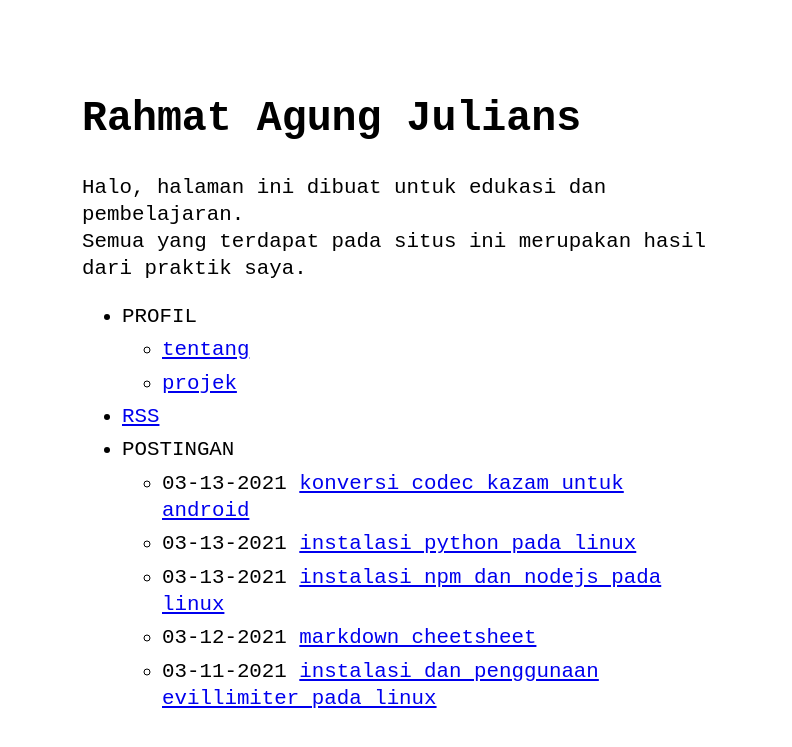
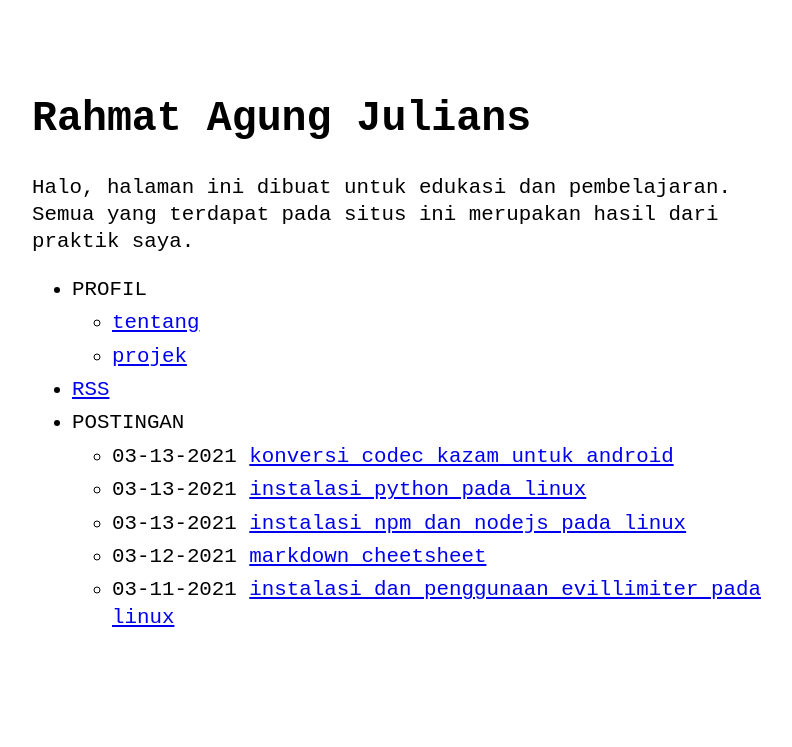
Before and after one commit to rahmatagungj/ruby-blog, a Jekyll site: the page built from index.md, in a window 1280 px wide. Shown: the top 747 px of the page, without its empty margins (238-1030 px from the left). Built offline with Jekyll 4.4.1, drawn with Linux system fonts in a browser that asks for light colours.

Commit message:
new style width

```diff
--- a/_sass/no-style-please.scss
+++ b/_sass/no-style-please.scss
@@ -46,7 +46,7 @@ li { margin: 0.4rem 0; }
 
 .w {
   width: fit-content;
-  max-width: 640px;
+  max-width: 740px;
   margin: 0 auto;
   padding: 4rem 2rem;
 }
```
